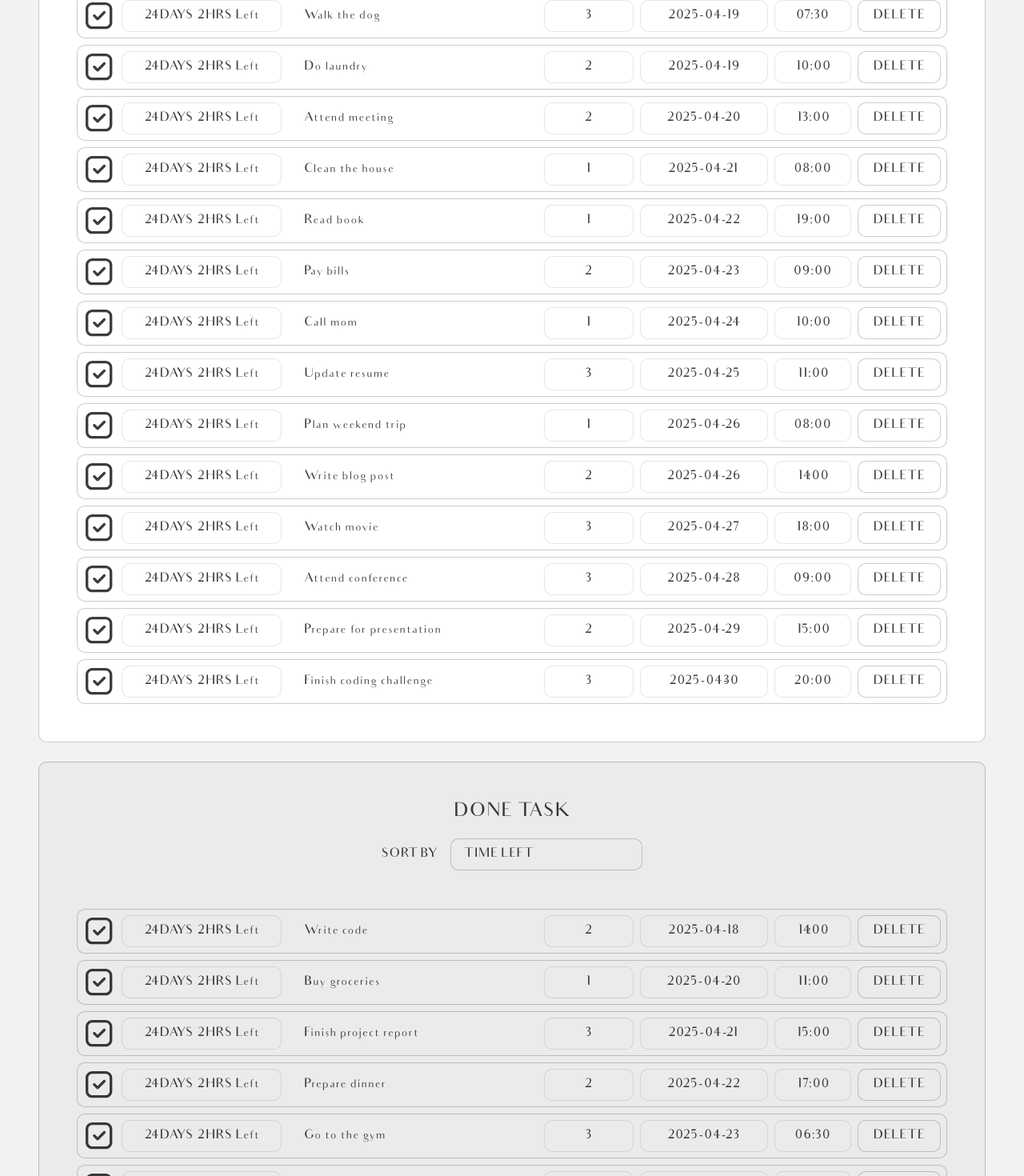
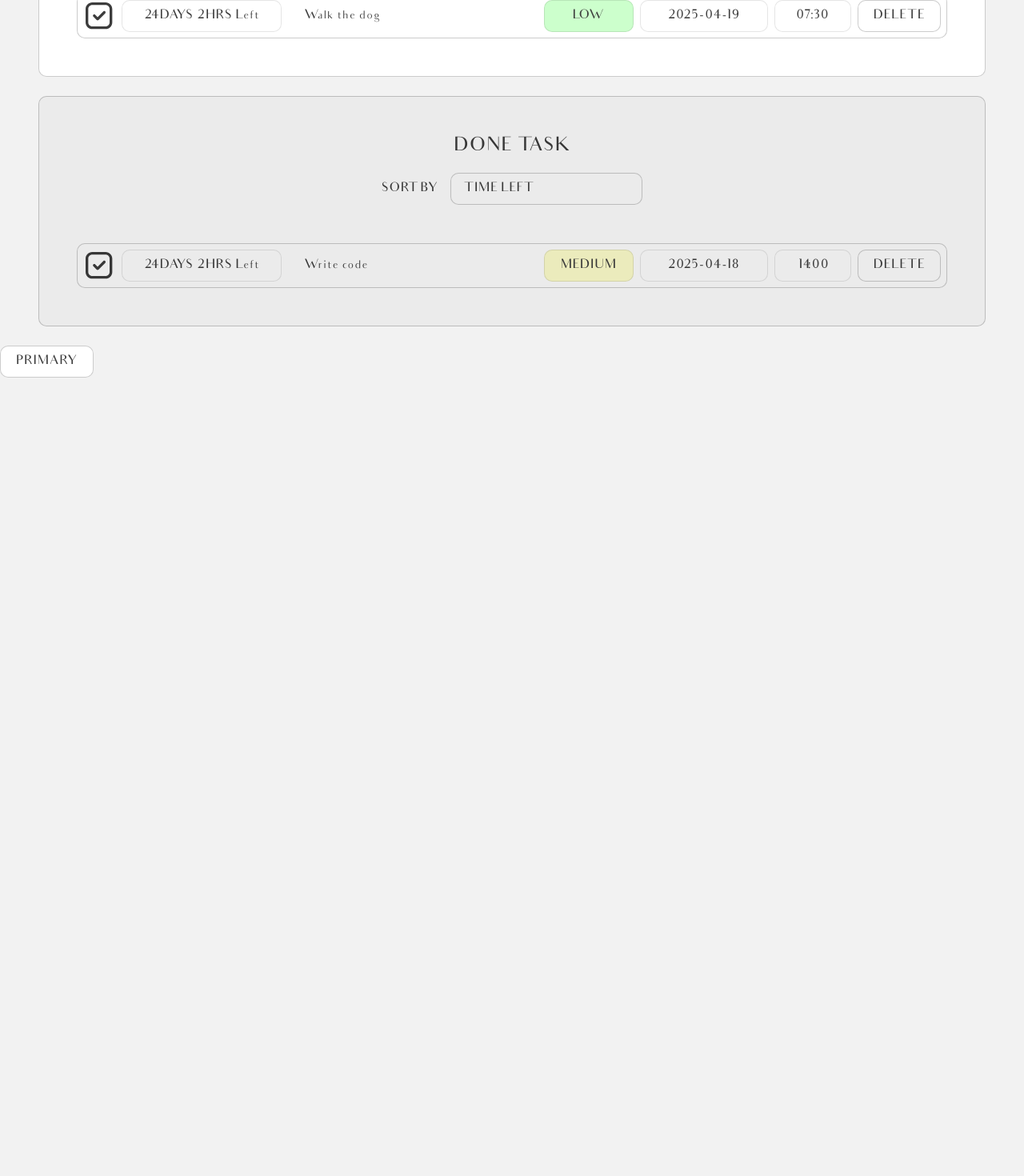
Before and after one commit to punpunpunnawat/TODO, a React (Vite) app in the folder front-end/: page / in a window 1280 px wide. Shown: the part 520-1990 px from the top of the page at 80% size. After the commit the page ends 992 px from the top, so only its background shows below. Built offline with nearby package versions, Linux system fonts and the light colour scheme.

Commit message:
task can be add now by front-end

```diff
--- a/front-end/src/App.tsx
+++ b/front-end/src/App.tsx
@@ -1,49 +1,29 @@
 import React, { useState } from "react";
-import Task from "./components/Task"; // Import Task component
-import Button from "./components/Button";  // Assuming the Button component is in the components folder
-import NavigationBar from "./components/NavigationBar";  // Assuming the NavigationBar component is in the components folder
+import { Priority, TaskType } from "./types/task.types";
+import { default as DatePicker } from "react-datepicker";
+import Task from "./components/Task";
+import Button from "./components/Button";
+import NavigationBar from "./components/NavigationBar";
+import DropdownInput from "./components/Dropdown";
+import "react-datepicker/dist/react-datepicker.css";
 
-import { TaskType } from "./types/task.types";  // Import Task type
-import DropdownInput from "./components/Dropdown";
-import { default as DatePicker } from "react-datepicker"; // ✅ Type-safe
-
-
-import "react-datepicker/dist/react-datepicker.css";
-// Update the tasks array to use TaskType
 const initialTasks: TaskType[] = [
-  { id: 1, label: "Buy milk", priority: 1, date: "2025-04-18", time: "09:00", done: false },
-  { id: 2, label: "Write code", priority: 2, date: "2025-04-18", time: "14:00", done: true },
-  { id: 3, label: "Walk the dog", priority: 3, date: "2025-04-19", time: "07:30", done: false },
-  { id: 4, label: "Do laundry", priority: 2, date: "2025-04-19", time: "10:00", done: false },
-  { id: 5, label: "Buy groceries", priority: 1, date: "2025-04-20", time: "11:00", done: true },
-  { id: 6, label: "Attend meeting", priority: 2, date: "2025-04-20", time: "13:00", done: false },
-  { id: 7, label: "Finish project report", priority: 3, date: "2025-04-21", time: "15:00", done: true },
-  { id: 8, label: "Clean the house", priority: 1, date: "2025-04-21", time: "08:00", done: false },
-  { id: 9, label: "Prepare dinner", priority: 2, date: "2025-04-22", time: "17:00", done: true },
-  { id: 10, label: "Read book", priority: 1, date: "2025-04-22", time: "19:00", done: false },
-  { id: 11, label: "Go to the gym", priority: 3, date: "2025-04-23", time: "06:30", done: true },
-  { id: 12, label: "Pay bills", priority: 2, date: "2025-04-23", time: "09:00", done: false },
-  { id: 13, label: "Attend webinar", priority: 3, date: "2025-04-24", time: "12:00", done: true },
-  { id: 14, label: "Call mom", priority: 1, date: "2025-04-24", time: "10:00", done: false },
-  { id: 15, label: "Review pull requests", priority: 2, date: "2025-04-25", time: "16:00", done: true },
-  { id: 16, label: "Update resume", priority: 3, date: "2025-04-25", time: "11:00", done: false },
-  { id: 17, label: "Plan weekend trip", priority: 1, date: "2025-04-26", time: "08:00", done: false },
-  { id: 18, label: "Write blog post", priority: 2, date: "2025-04-26", time: "14:00", done: false },
-  { id: 19, label: "Send emails", priority: 1, date: "2025-04-27", time: "09:00", done: true },
-  { id: 20, label: "Watch movie", priority: 3, date: "2025-04-27", time: "18:00", done: false },
-  { id: 21, label: "Clean car", priority: 2, date: "2025-04-28", time: "13:00", done: true },
-  { id: 22, label: "Attend conference", priority: 3, date: "2025-04-28", time: "09:00", done: false },
-  { id: 23, label: "Prepare for presentation", priority: 2, date: "2025-04-29", time: "15:00", done: false },
-  { id: 24, label: "Buy new shoes", priority: 1, date: "2025-04-29", time: "17:00", done: true },
-  { id: 25, label: "Finish coding challenge", priority: 3, date: "2025-04-30", time: "20:00", done: false }
+  { id: 1, label: "Buy milk", priority: Priority.HIGH, date: "2025-04-18", time: "09:00", done: false },
+  { id: 2, label: "Write code", priority: Priority.MEDIUM, date: "2025-04-18", time: "14:00", done: true },
+  { id: 3, label: "Walk the dog", priority: Priority.LOW, date: "2025-04-19", time: "07:30", done: false },
 ];
 
 const App: React.FC = () => {
+
+  //State
   const [tasks, setTasks] = useState<TaskType[]>(initialTasks);
-
   const activeTasks = tasks.filter(task => !task.done);
   const doneTasks = tasks.filter(task => task.done);
-  const [startDate, setStartDate] = useState<Date | null>(null);
+  const [priorityInput, setPriorityInput] = useState<Priority>(Priority.MEDIUM);
+  const [dueDate, setDueDate] = useState<Date | null>(null);
+  const [taskNameInput, setTaskNameInput] = useState<string>("");
+
+  //Handle Function
   const handleClickTest = () => {
     alert("Test");
   };
@@ -60,6 +40,52 @@ const App: React.FC = () => {
     setTasks(prevTasks => prevTasks.filter(task => task.id !== id));
   };
 
+  const handleChangeTaskNameInput = (event: React.ChangeEvent<HTMLInputElement>) => {
+    setTaskNameInput(event.target.value);
+  }
+
+  const handleConfirmToAddTask = () => {
+    if (!taskNameInput || !dueDate) {
+      alert("Please enter a task name and select a due date/time.");
+      return;
+    }
+
+    const newTask: TaskType = {
+      id: tasks.length > 0 ? tasks[tasks.length - 1].id + 1 : 1,
+      label: taskNameInput,
+      priority: priorityInput,
+      date: dueDate.toISOString().split("T")[0], // "YYYY-MM-DD"
+      time: dueDate.toTimeString().slice(0, 5),  // "HH:MM"
+      done: false,
+    };
+
+    setTasks(prevTasks => [...prevTasks, newTask]);
+
+    // Reset input fields
+    setTaskNameInput("");
+    setDueDate(null);
+    setPriorityInput(Priority.MEDIUM);
+  };
+
+  const handlePrioritySelectInput = (selectedPriority: string) => {
+    switch (selectedPriority) {
+      case "High":
+        setPriorityInput(Priority.HIGH)
+        break;
+      case "Medium":
+        setPriorityInput(Priority.MEDIUM)
+        break;
+      case "Low":
+        setPriorityInput(Priority.LOW)
+        break;
+      default:
+        console.log("No priority selected");
+    }
+  };
+  console.log(taskNameInput);
+  console.log(priorityInput);
+  console.log(dueDate);
+
   return (
     <div>
 
@@ -69,17 +95,19 @@ const App: React.FC = () => {
         <div className="flex p-12 gap-4 light_border items-center bg-light_main">
           ADD NEW TASK
           <div className="flex flex-1 gap-2">
-            <DropdownInput label="PRIORITY" options={["High", "Medium", "Low"]}/>
+            <DropdownInput label="PRIORITY" options={["High", "Medium", "Low"]} onSelect={handlePrioritySelectInput} className="w-30"/>
             <DatePicker
-              selected={startDate}
-              onChange={(date: Date | null) => setStartDate(date)}
-              dateFormat="yyyy-MM-dd"
+              selected={dueDate}
+              onChange={(date: Date | null) => setDueDate(date)}
+              dateFormat="yyyy-MM-dd HH:mm"  // Format to show both date and time
+              showTimeSelect  // Enable the time picker
+              timeFormat="HH:mm"  // Set time format (24-hour)
+              timeIntervals={15}  // Set time intervals (e.g., 15-minute increments)
               placeholderText="SELECT DUE DATE"
-              className="w-full h-10 px-4 bg-light_main border-light_main focus:outline-border light_border transition-all duration-300"
+              className="w-full h-10 px-4 bg-light_main border-light_main light_border transition-all duration-300"
             />
-            <input placeholder="SELECT DUE TIME" type="time" className="h-10 px-4 light_border"/>
-            <input placeholder="TASK NAME" type="text" className="flex-1 h-10 px-4 light_border"/>
-            <Button>CONFIRM</Button>
+            <input placeholder="TASK NAME" type="text" value={taskNameInput} className="flex-1 h-10 px-4 light_border" onChange={handleChangeTaskNameInput}/>
+            <Button onClick={handleConfirmToAddTask}>CONFIRM</Button>
           </div>
       </div>
 
--- a/front-end/src/components/Button/Button.tsx
+++ b/front-end/src/components/Button/Button.tsx
@@ -11,7 +11,7 @@ const Button: React.FC<ButtonProps> = ({ variant = "primary", className, childre
       variantClass = "p-0 bg-transparent text-light_text_primary underline cursor-pointer"; // Add cursor-pointer here
       break;
     default:
-      variantClass = "h-10 px-5 bg-light_main text-light_text_primary light_border hover:brightness-80 active:brightness-60 cursor-pointer"; // Add cursor-pointer here
+      variantClass = "h-10 px-5 bg-light_main text-light_text_primary light_border hover:brightness-80 active:brightness-60 cursor-pointer duration-300"; // Add cursor-pointer here
       break;
   }
 
--- a/front-end/src/components/Task/Task.tsx
+++ b/front-end/src/components/Task/Task.tsx
@@ -1,9 +1,10 @@
 import Button from "../Button";
 import MySvg from '../../assets/icons/check-box-default.svg?react';
+import { Priority } from "../../types/task.types";
 interface TaskProp {
     id: number;
     label: string;
-    priority: number;
+    priority: Priority;
     date: string;
     time: string;
     done: boolean;
@@ -30,7 +31,20 @@ const Task: React.FC<TaskProp> = ({ label, priority, date, time, onClickMarkAsDo
         <div className="flex-grow px-5 truncate overflow-hidden whitespace-nowrap">
           {label}
         </div>
-        <div className="hidden lg:flex w-28 h-10 items-center justify-center light_border_disable">{priority}</div>
+
+        <div
+          className={`hidden lg:flex w-28 h-10 items-center justify-center light_border_disable
+            ${
+              priority === Priority.HIGH
+                ? "bg-priority_high"
+                : priority === Priority.MEDIUM
+                ? "bg-priority_medium"
+                : "bg-priority_low"
+            }`}
+        >
+          {Priority[priority]}
+        </div>
+
         <div className="hidden xl:flex w-40 h-10 items-center justify-center light_border_disable">{date}</div>
         <div className="hidden xl:flex w-24 h-10 items-center justify-center light_border_disable">{time}</div>
         <Button onClick={handleClickDelete}>DELETE</Button>
--- a/front-end/src/index.css
+++ b/front-end/src/index.css
@@ -14,6 +14,10 @@
 
   --color-light_button_hovering: rgb(204, 204, 204);
   --color-light_button_pressing: rgb(255, 255, 255);
+
+  --color-priority_high:rgb(255, 204, 204);
+  --color-priority_medium:rgb(255, 255, 204);
+  --color-priority_low:rgb(204, 255, 204);
 }
 
 @font-face {
--- a/front-end/src/types/task.types.ts
+++ b/front-end/src/types/task.types.ts
@@ -1,7 +1,13 @@
-export interface TaskType {
+export enum Priority {
+  HIGH = 3,
+  MEDIUM = 2,
+  LOW = 1,
+}
+
+export type TaskType = {
   id: number;
   label: string;
-    priority: number;
+  priority: Priority;
   date: string;
   time: string;
   done: boolean;
```
Lines whose indentation alone changed are shown as unchanged.
